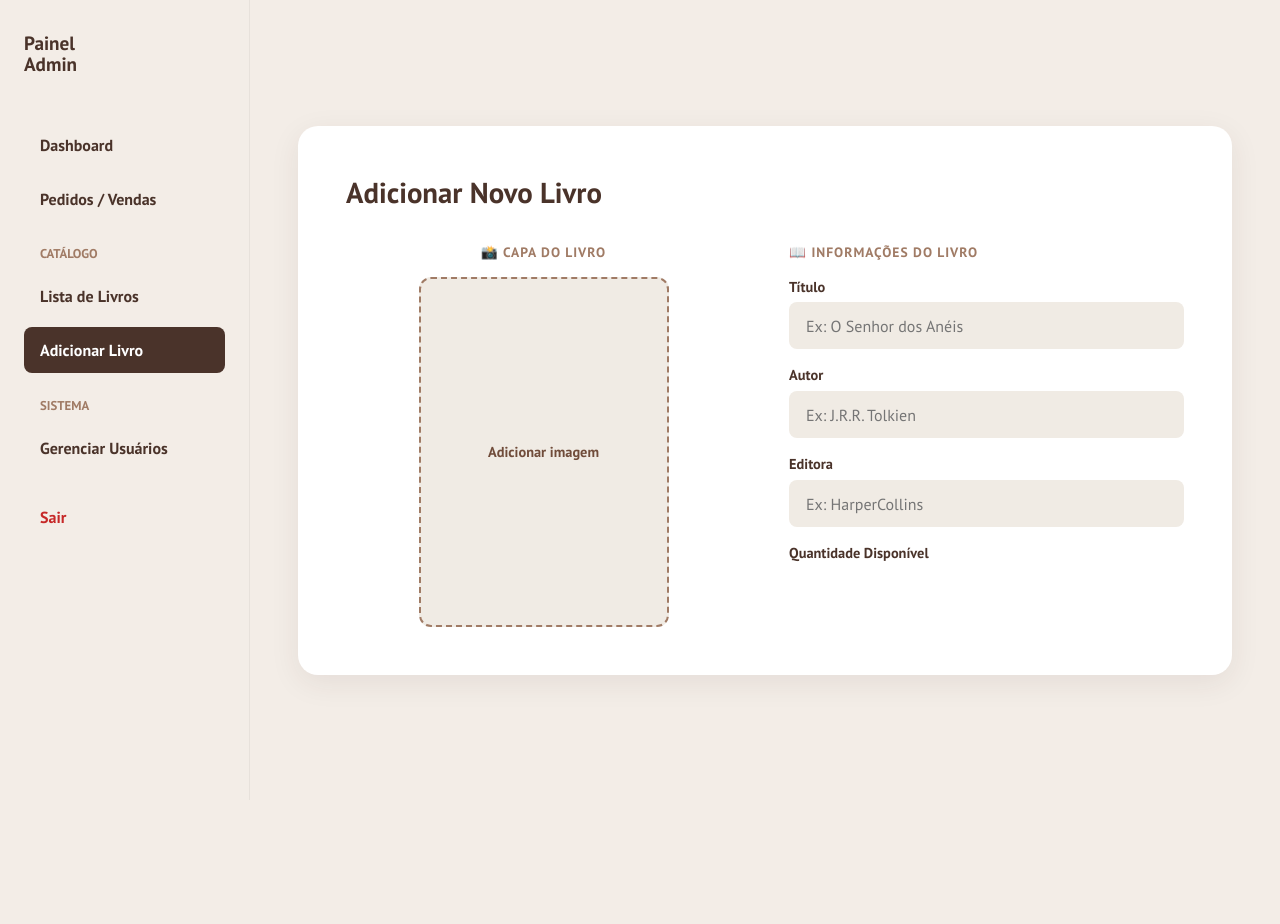
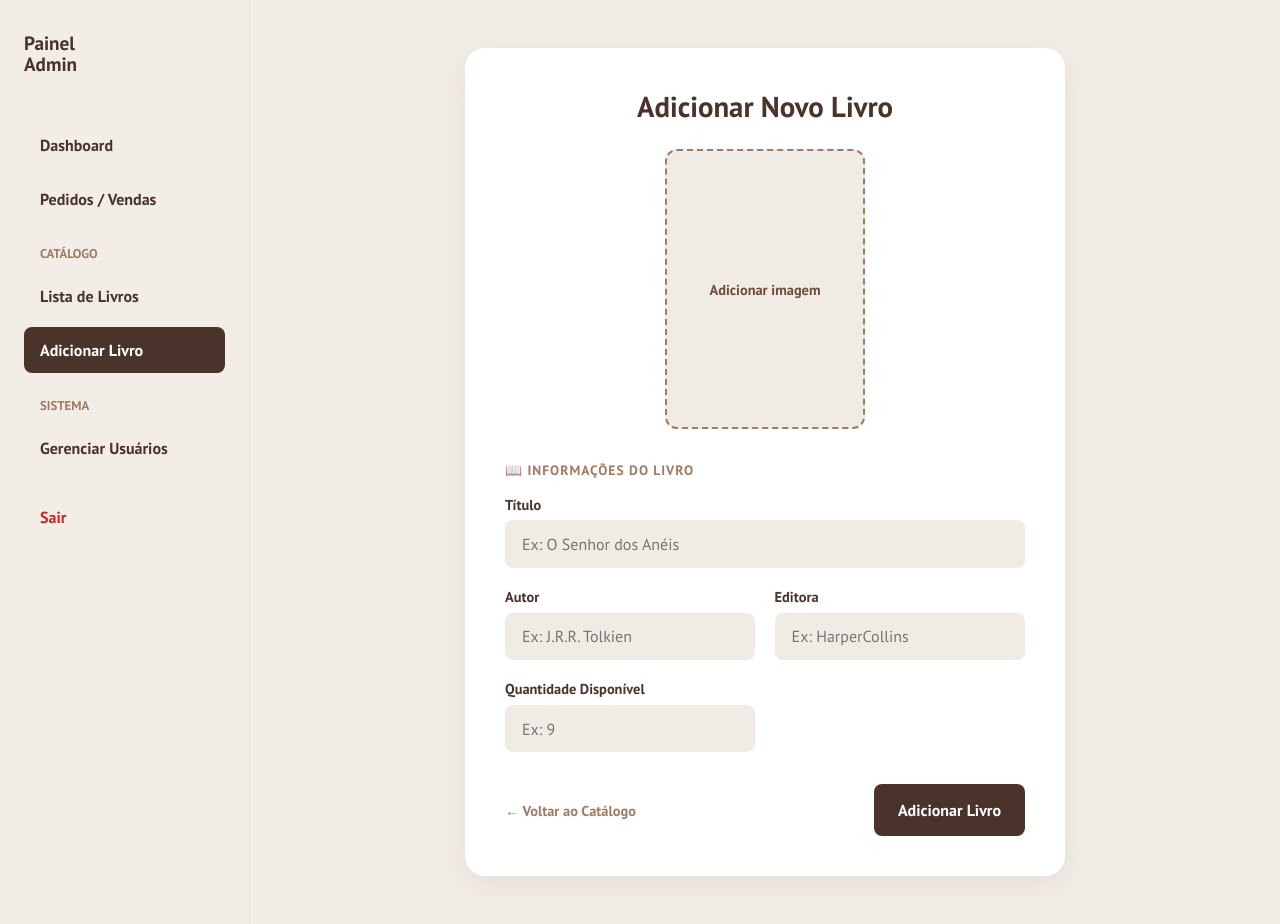
Before and after one commit to jull-hash/Projeto-Wellington, a PHP site: page /admin/cadastro_libro.php in a window 1280 px wide. Before the commit the page ends 675 px from the top, so only its background shows below. Run offline with PHP 8.4, Linux system fonts and the light colour scheme.

Commit message:
ajustando cadastro livro

```diff
--- a/admin/cadastro_libro.php
+++ b/admin/cadastro_libro.php
@@ -32,39 +32,61 @@ require_once "../conexao.php";
     </nav>
   </aside>
 
-  <main class="main-content" style="align-items: flex-start;">
-    <div class="card-formulario-largo">
+  <main class="main-content">
+    <div class="card-formulario">
       <h1>Adicionar Novo Livro</h1>
-
       <form action="" method="POST" enctype="multipart/form-data">
-
-        <div class="layout-colunas">
-
-          <div class="coluna-form" style="align-items: center;">
-            <p class="label-secao">📸 Capa do Livro</p>
-            <div class="area-upload" style="margin: 0; width: 100%; max-width: 250px; height: 350px;">
-              <input type="file" id="imagem_livro" name="imagem_livro" accept="image/*" onchange="mostrarPreview(event)" required />
+        <div class="area-upload">
+          <input type="file" id="imagem_livro" accept="image/*" onchange="mostrarPreview(event)" required />
           <div class="conteudo-upload" id="texto-upload">
             <span style="font-size: 0.9rem; font-weight: 700;">Adicionar imagem</span>
           </div>
           <img id="preview" class="preview-img" alt="Capa" />
         </div>
-          </div>
 
-          <div class="coluna-form">
         <p class="label-secao">📖 Informações do Livro</p>
         <div class="grid-form">
           <div class="grupo-campo linha-completa">
             <label>Título</label>
-                <input type="text" name="titulo" placeholder="Ex: O Senhor dos Anéis" required />
+            <input type="text" placeholder="Ex: O Senhor dos Anéis" required />
           </div>
-              <div class="grupo-campo linha-completa">
+          <div class="grupo-campo">
             <label>Autor</label>
-                <input type="text" name="autor" placeholder="Ex: J.R.R. Tolkien" required />
+            <input type="text" placeholder="Ex: J.R.R. Tolkien" required />
           </div>
           <div class="grupo-campo">
             <label>Editora</label>
-                <input type="text" name="editora" placeholder="Ex: HarperCollins" required />
+            <input type="text" placeholder="Ex: HarperCollins" required />
           </div>
           <div class="grupo-campo">
             <label>Quantidade Disponível</label>
+            <input type="number" placeholder="Ex: 9" min="0" required />
+          </div>
+        </div>
+
+        <div class="form-footer" style="margin-top: 2rem;">
+          <a class="link-rodape" href="listar_livros.html">← Voltar ao Catálogo</a>
+          <button type="submit" class="btn-primario">Adicionar Livro</button>
+        </div>
+      </form>
+    </div>
+  </main>
+
+  <script>
+    function mostrarPreview(event) {
+      var input = event.target;
+      var preview = document.getElementById('preview');
+      var textoUpload = document.getElementById('texto-upload');
+      if (input.files && input.files[0]) {
+        var reader = new FileReader();
+        reader.onload = function(e) {
+          preview.src = e.target.result;
+          preview.style.display = 'block';
+          textoUpload.style.display = 'none';
+        }
+        reader.readAsDataURL(input.files[0]);
+      }
+    }
+  </script>
+</body>
+</html>
```
Lines whose indentation alone changed are shown as unchanged.
